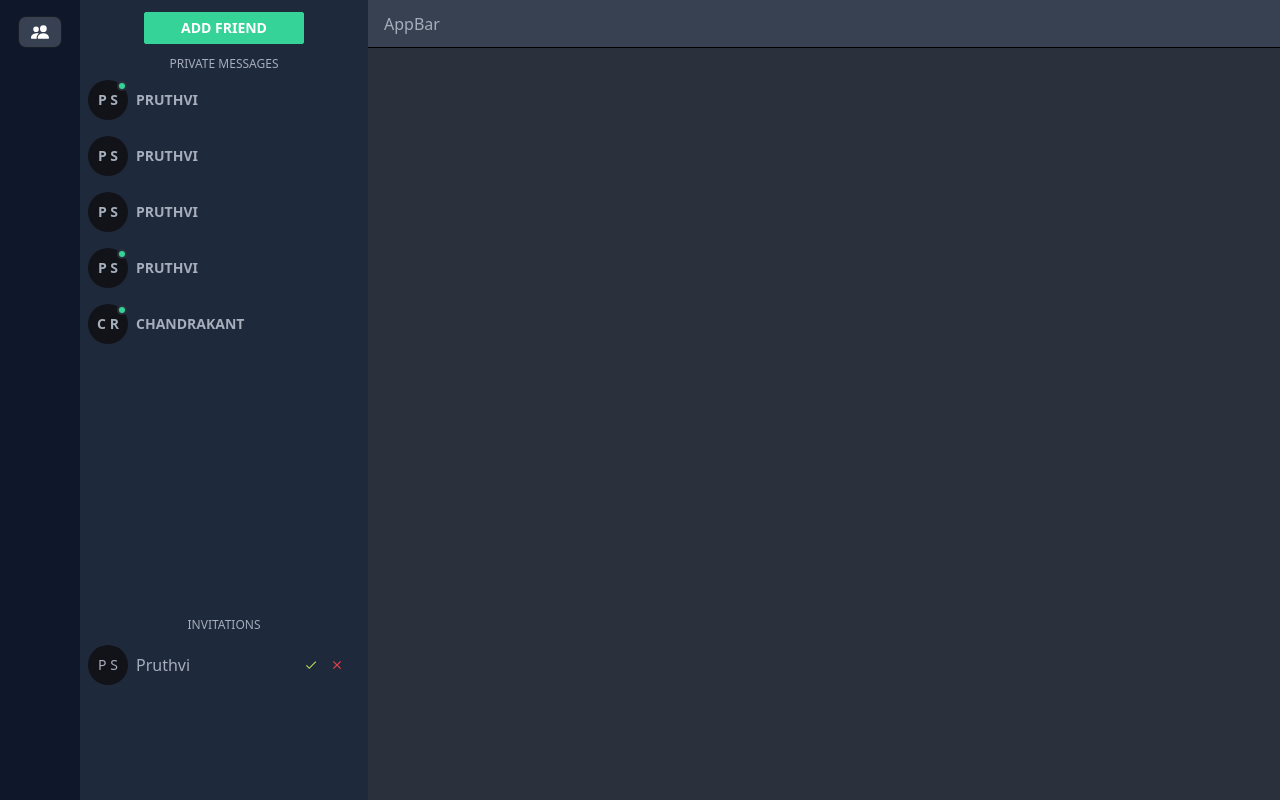
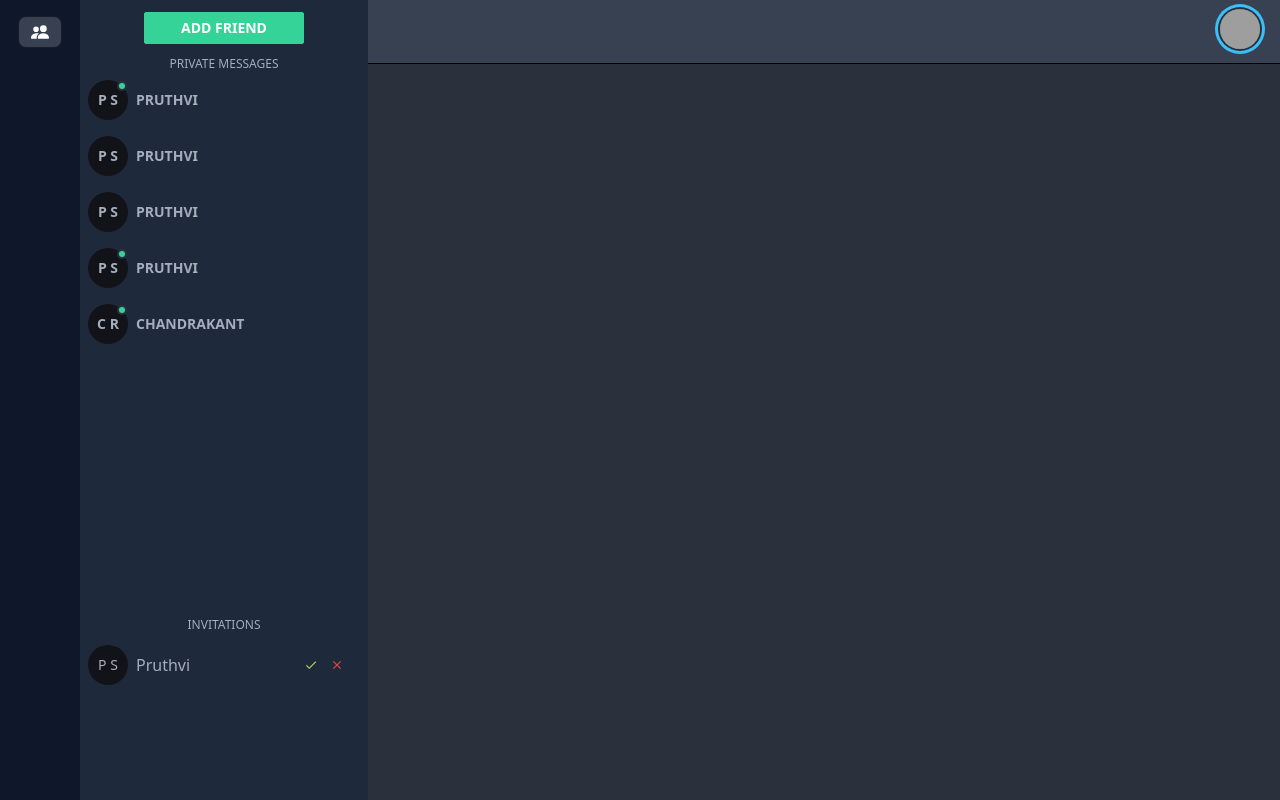
Before and after one commit to rawasaditya/discordClone, a React (Vite) app in the folder discord/: page /dashboard in a window 1280 px wide. Built offline with nearby package versions, Linux system fonts and the light colour scheme; sample sign-in values are in the browser's storage; grey boxes are pictures that could not be loaded.

Commit message:
added logout and protected route

```diff
--- a/discord/src/components/AppBar/AppBar.jsx
+++ b/discord/src/components/AppBar/AppBar.jsx
@@ -1,6 +1,11 @@
 import style from "./AppBar.module.css";
+import ProfileDropDown from "./ProfileDropDown";
 const AppBar = () => {
-  return <div className={style.wrapper}>AppBar</div>;
+  return (
+    <div className={style.wrapper}>
+      <ProfileDropDown />
+    </div>
+  );
 };
 
 export default AppBar;
--- a/discord/src/components/AppBar/AppBar.module.css
+++ b/discord/src/components/AppBar/AppBar.module.css
@@ -1,3 +1,3 @@
 .wrapper {
-  @apply absolute top-0 right-0 flex items-center justify-between w-full h-12 px-4 py-0 bg-gray-700 border-b border-black;
+  @apply absolute top-0 right-0 flex items-center justify-end w-full h-16 px-4 py-0 bg-gray-700 border-b border-black;
 }
--- /dev/null
+++ b/discord/src/components/AppBar/ProfileDropDown.jsx
@@ -0,0 +1,27 @@
+import { logout } from "../../utils/authUtils.js";
+const ProfileDropDown = () => {
+  return (
+    <div className="dropdown dropdown-end">
+      <label tabIndex={0} className="m-1 ">
+        <div className="avatar">
+          <div className="w-10 rounded-full ring ring-info ring-offset-base-100 ring-offset-2">
+            <img src="https://avataaars.io/?avatarStyle=Circle&topType=LongHairCurly&accessoriesType=Blank&hairColor=SilverGray&facialHairType=BeardLight&facialHairColor=BlondeGolden&clotheType=ShirtVNeck&clotheColor=Gray01&eyeType=Default&eyebrowType=UnibrowNatural&mouthType=Smile&skinColor=Light'" />
+          </div>
+        </div>
+      </label>
+      <ul
+        tabIndex={0}
+        className="p-2 border shadow dropdown-content menu bg-base-200 border-slate-300 w-52 menu-compact"
+      >
+        <li>
+          <a>Profile</a>
+        </li>
+        <li>
+          <a onClick={logout}>Logout</a>
+        </li>
+      </ul>
+    </div>
+  );
+};
+
+export default ProfileDropDown;
--- a/discord/src/components/FriendsSideBar/PendingInvitationList.jsx
+++ b/discord/src/components/FriendsSideBar/PendingInvitationList.jsx
@@ -14,7 +14,6 @@ const PendingInvitationList = () => {
     <div className="flex flex-col items-center w-full px-2 overflow-auto h-1/5">
       {DUMMY.map((i) => {
         return (
-          <>
           <PendingInvitationItem
             key={i.id}
             id={i.id}
@@ -22,7 +21,6 @@ const PendingInvitationList = () => {
             lastName={i.senderID.lastName}
             email={i.senderID.email}
           />
-          </>
         );
       })}
     </div>
--- a/discord/src/index.css
+++ b/discord/src/index.css
@@ -9,7 +9,7 @@
 }
 
 .dc_textBox {
-  @apply w-full text-black bg-black border-none rounded-sm input border-slate-300;
+  @apply w-full text-white bg-black border-none rounded-sm input border-slate-300;
 }
 .dc_card {
   @apply rounded-md shadow-xl card bg-base-200 h-fit;
--- a/discord/src/pages/DashBoard.jsx
+++ b/discord/src/pages/DashBoard.jsx
@@ -1,8 +1,20 @@
+import { useEffect } from "react";
 import style from "./styles/dashBoard.module.css";
 import SideBar from "../components/SideBar/SideBar";
 import FriendsSideBar from "../components/FriendsSideBar/FriendsSideBar";
 import Messenger from "../components/Messenger/Messenger";
-const DashBoard = () => {
+import { logout } from "../utils/authUtils.js";
+import { connect } from "react-redux";
+import { getActions } from "../store/actions/authActions.js";
+const DashBoard = ({ setUserDetails }) => {
+  useEffect(() => {
+    const userDetails = localStorage.getItem("user");
+    if (!userDetails) {
+      logout();
+    }
+    console.log(setUserDetails);
+    setUserDetails(JSON.parse(userDetails));
+  }, []);
   return (
     <div className={style.dc_wrapper}>
       <SideBar />
@@ -12,4 +24,10 @@ const DashBoard = () => {
   );
 };
 
-export default DashBoard;
+const mapActionsToProps = (dispatch) => {
+  return {
+    ...getActions(dispatch),
+  };
+};
+
+export default connect(null, mapActionsToProps)(DashBoard);
--- a/discord/src/store/actions/authActions.js
+++ b/discord/src/store/actions/authActions.js
@@ -8,6 +8,7 @@ export const getActions = (dispatch) => {
     login: (userDetails, history) => dispatch(login(userDetails, history)),
     register: (userDetails, history) =>
       dispatch(register(userDetails, history)),
+    setUserDetails: (userDetails) => dispatch(setUserDetails(userDetails)),
   };
 };
 
```
Also changed, not shown: discord/src/main.jsx (+12 -11 lines). Lines whose indentation alone changed are shown as unchanged.
